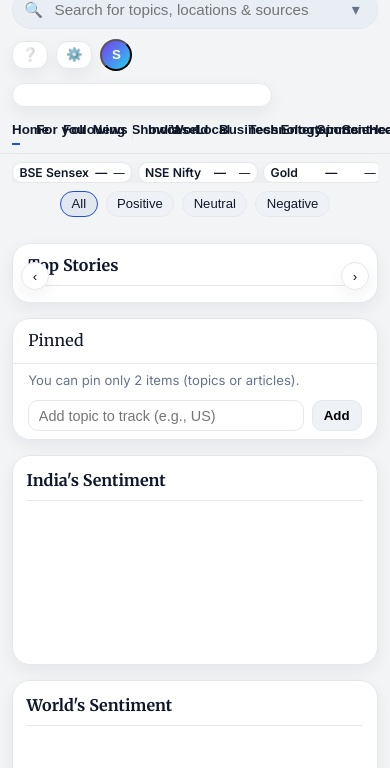
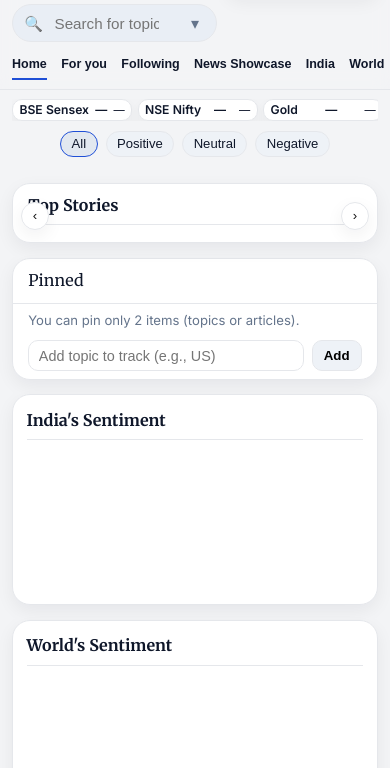
Before and after one commit to srajx786/informed360, a website: page public/index.html in a window 390 px wide. Shown: the part 76-844 px from the top of the page. Drawn offline with Linux system fonts and the light colour scheme; no server answers.

Commit message:
Fix mobile header and tabs layout

```diff
--- a/public/index.html
+++ b/public/index.html
@@ -3,7 +3,7 @@
 <head>
   <meta charset="utf-8"/>
   <title>Informed360</title>
-  <meta name="viewport" content="width=device-width, initial-scale=1"/>
+  <meta name="viewport" content="width=device-width, initial-scale=1, viewport-fit=cover"/>
   <link href="https://fonts.googleapis.com/css2?family=Inter:wght@400;500;600&family=Merriweather:wght@400;700&display=swap" rel="stylesheet">
   <link rel="stylesheet" href="styles.css"/>
 </head>
--- a/public/styles.css
+++ b/public/styles.css
@@ -866,3 +866,86 @@ dialog::backdrop{
 @media (max-width:600px){
   .ticker{ grid-template-columns:repeat(auto-fit, minmax(140px, 1fr)) }
 }
+/* ==========================================
+   MOBILE FIX: Header + Tabs must NOT overlap
+   ========================================== */
+
+/* Make sure flex/grid children can shrink properly */
+.gn-topbar, .gn-tabs, .gn-briefing, .layout { min-width: 0; }
+
+/* Tabs: always single-line scroll row on small screens */
+.gn-tabs {
+  -webkit-overflow-scrolling: touch;
+  scrollbar-width: none; /* Firefox */
+}
+.gn-tabs::-webkit-scrollbar { display: none; } /* Chrome/Safari */
+.tab { flex: 0 0 auto; } /* prevent squeeze + wrap bugs */
+
+@media (max-width: 720px) {
+
+  /* Header: reduce vertical chaos */
+  .gn-topbar {
+    grid-template-columns: 1fr auto;
+    grid-template-areas:
+      "logo actions"
+      "search search";
+    gap: .55rem .6rem;
+    padding: .55rem 12px .4rem;
+    align-items: center;
+  }
+
+  .gn-logo { grid-area: logo; font-size: 1.6rem; }
+  .gn-actions { grid-area: actions; gap: .4rem; }
+  .gn-search { grid-area: search; width: 100%; }
+
+  /* Tabs row: single line, scroll horizontally */
+  .gn-tabs {
+    overflow-x: auto;
+    overflow-y: hidden;
+    white-space: nowrap;
+    flex-wrap: nowrap;
+    gap: .9rem;
+    padding: .25rem 12px .55rem;
+  }
+
+  .tab {
+    font-size: 13px;
+    padding: .35rem 0;
+    line-height: 1.1;
+  }
+
+  .tab-divider { display: none; }
+
+  /* Briefing row: stack nicely (ticker + weather won't collide) */
+  .gn-briefing {
+    grid-template-columns: 1fr;
+    grid-template-areas:
+      "left"
+      "ticker"
+      "weather";
+    padding: .6rem 12px .7rem;
+    gap: .6rem;
+  }
+
+  /* Weather full width on mobile */
+  .weather-card {
+    justify-self: stretch;
+    width: 100%;
+    min-width: 0;
+    max-width: none;
+    flex: 1 1 auto;
+  }
+
+  /* Reduce the huge "Your briefing" header spacing on mobile */
+  .briefing-left h1 {
+    font-size: 1.35rem;
+    margin-bottom: .2rem;
+  }
+}
+
+/* Extra-small phones */
+@media (max-width: 420px) {
+  .tab { font-size: 12.5px; }
+  .gn-logo { font-size: 1.45rem; }
+  .icon-btn { padding: .3rem .45rem; border-radius: 10px; }
+}
```
